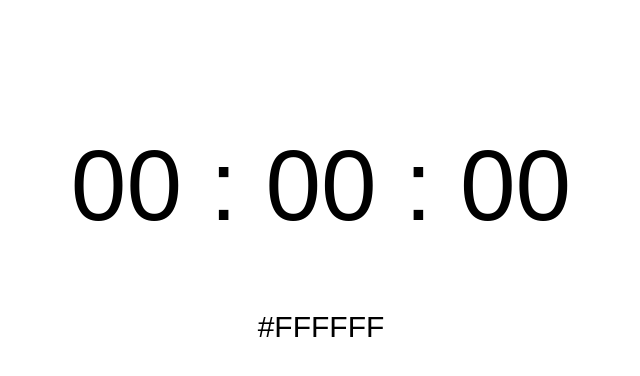
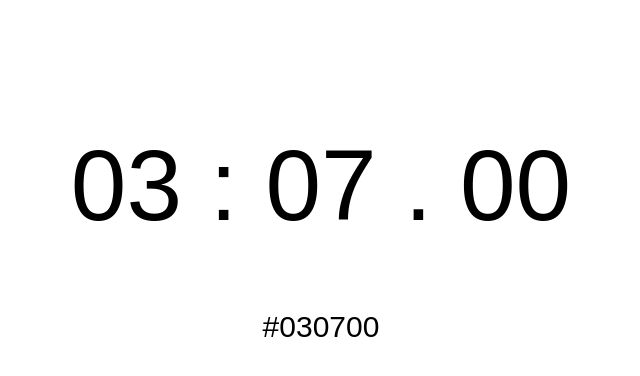
Before and after one commit to wur3/hex-clock, a plain HTML site: page index.html in a window 1280 px wide. Shown: the whole page, without its empty margins (319-959 px from the left). Drawn offline with Linux system fonts and the light colour scheme.

Commit message:
Digital Clock displays but no color

```diff
--- a/index.html
+++ b/index.html
@@ -8,5 +8,6 @@
 <body>
   <h1 id = "clock">00 : 00 : 00</h1>
   <p id = "hex-color">#FFFFFF</p>
+  <script src = "js/app.js"></script>
 </body>
 </html>
--- a/js/app.js
+++ b/js/app.js
@@ -0,0 +1,29 @@
+var clock = document.getElementById('clock');
+var hexColor = document.getElementById('hex-color');
+
+function hexClock() {
+  var time = new Date();
+  var hours = time.getHours().toString();
+  var minutes = time.getMinutes().toString();
+  var seconds = time.getSeconds().toString();
+
+  if (hours.length < 2) {
+    hours = "0" + hours;
+  }
+
+  if (minutes.length < 2) {
+    minutes = "0" + minutes;
+  }
+
+  if (seconds.length < 2) {
+    seconds = "0" + seconds;
+  }
+
+  var clockStr = hours + " : " + minutes + " . " + seconds;
+  var colorStr = "#" + hours + minutes + seconds;
+
+  clock.textContent = clockStr;
+  hexColor.textContent = colorStr;
+}
+
+hexClock();
```
